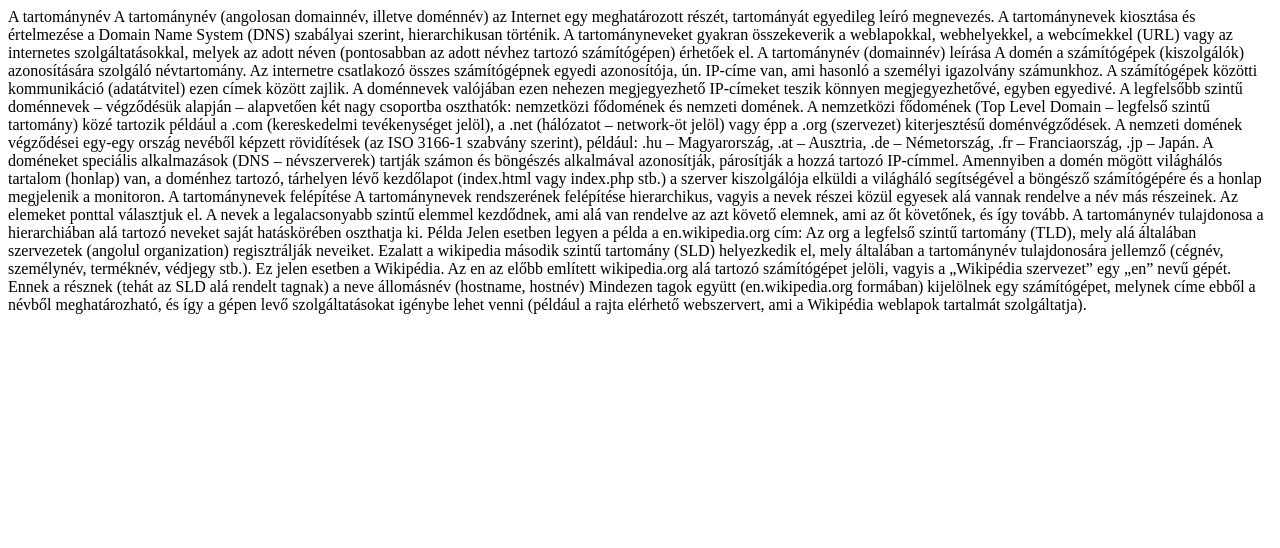
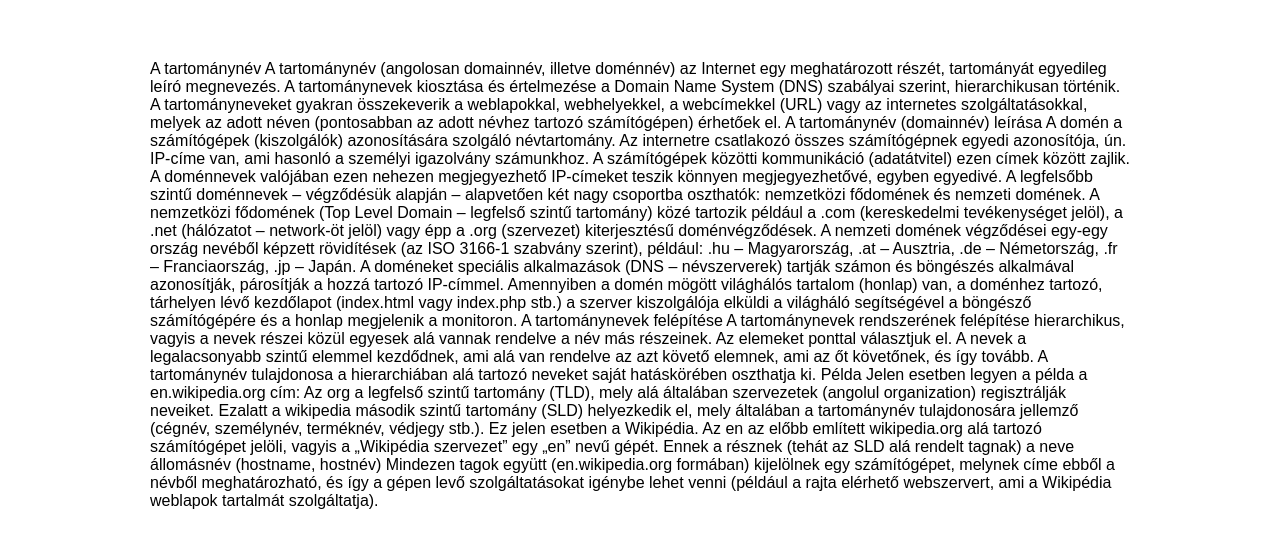
Before and after one commit to DangerousSalad/tartomanynev, a plain HTML site: page index.html in a window 1280 px wide. Drawn offline with Linux system fonts and the light colour scheme.

Commit message:
masodik mentes 2.0

```diff
--- a/index.html
+++ b/index.html
@@ -1,11 +1,13 @@
 <!DOCTYPE html>
-<html>
-
+<html lang="hu">
+<meta charset="UTF-8">
 <head>
+  <link rel="stylesheet" href="styles.css">
+  <title>A tartománynév</title>
 </head>
 
 <body>
-  <div>
+  <div id="tartalom">
     A tartománynév
 
     A tartománynév (angolosan domainnév, illetve doménnév) az Internet egy meghatározott részét, tartományát egyedileg leíró megnevezés. A tartománynevek kiosztása és értelmezése a Domain Name System (DNS) szabályai szerint, hierarchikusan történik. A tartományneveket gyakran összekeverik a weblapokkal, webhelyekkel, a webcímekkel (URL) vagy az internetes szolgáltatásokkal, melyek az adott néven (pontosabban az adott névhez tartozó számítógépen) érhetőek el.
```
